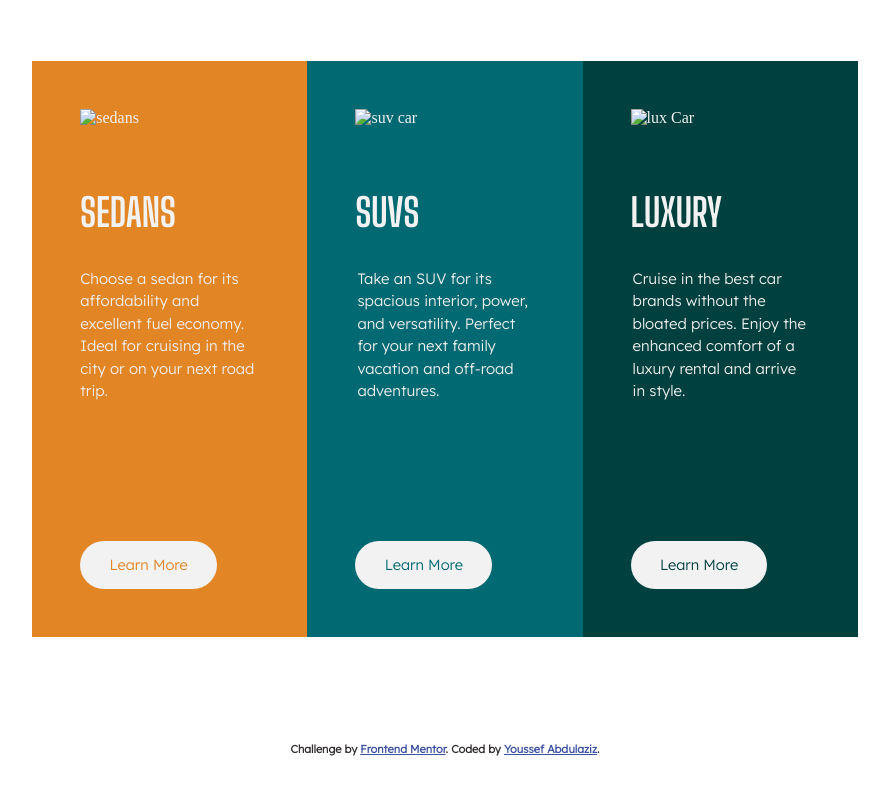
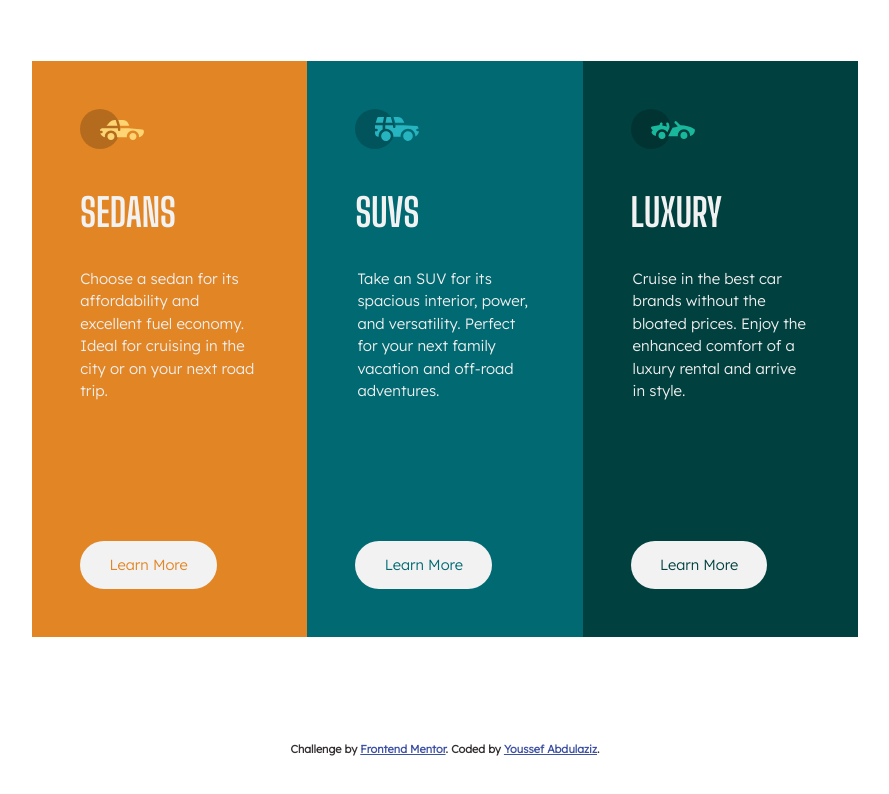
Before and after one commit to azizy5203/3-column-preview-card-component-main, a plain HTML site: page index.html in a window 1280 px wide. Shown: the whole page, without its empty margins (195-1084 px from the left). Drawn offline with Linux system fonts and the light colour scheme; the site is published under a folder, as on GitHub Pages, so addresses that start at the root find nothing.

Commit message:
first commit

```diff
--- a/index.html
+++ b/index.html
@@ -18,7 +18,7 @@
   <body>
     <main>
       <section class="carSection sedan">
-        <img src="/images/icon-sedans.svg" alt="sedans" />
+        <img src="./images/icon-sedans.svg" alt="sedans" />
         <h2>SEDANS</h2>
         <p>
           Choose a sedan for its affordability and excellent fuel economy. Ideal
@@ -28,7 +28,7 @@
       </section>
 
       <section class="carSection suv">
-        <img src="/images/icon-suvs.svg" alt="suv car" />
+        <img src="./images/icon-suvs.svg" alt="suv car" />
         <h2>SUVS</h2>
         <p>
           Take an SUV for its spacious interior, power, and versatility. Perfect
@@ -38,7 +38,7 @@
       </section>
 
       <section class="carSection lux">
-        <img src="/images/icon-luxury.svg" alt="lux Car" />
+        <img src="./images/icon-luxury.svg" alt="lux Car" />
         <h2>LUXURY</h2>
         <p>
           Cruise in the best car brands without the bloated prices. Enjoy the
```
Also changed, not shown: 1 other file.
